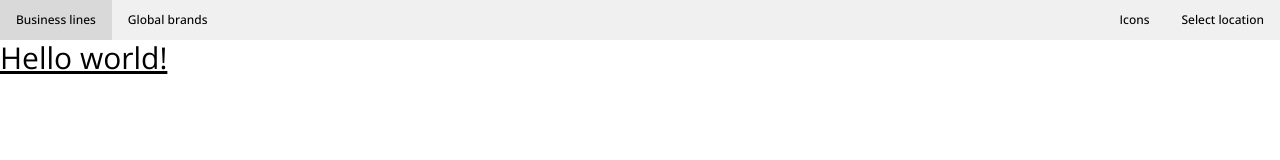
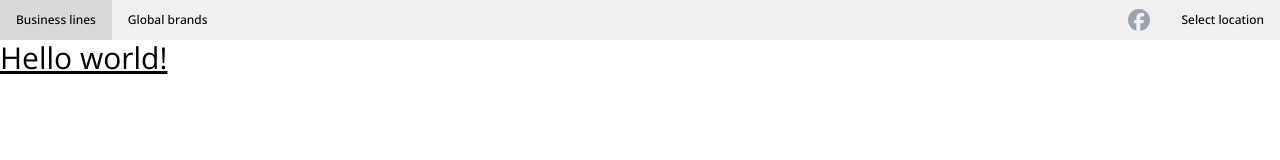
Before and after one commit to ElJefe111944/Esso-Clone, a Vue app: page / in a window 1280 px wide. Shown: the top 160 px of the page. Built offline with nearby package versions, Linux system fonts and the light colour scheme.

Commit message:
Facebook icon added

```diff
--- a/package.json
+++ b/package.json
@@ -9,6 +9,8 @@
     "preview": "vite preview"
   },
   "dependencies": {
+    "bootstrap": "^5.3.3",
+    "bootstrap-icons": "^1.11.3",
     "vue": "^3.4.21"
   },
   "devDependencies": {
--- a/src/components/TopNav.vue
+++ b/src/components/TopNav.vue
@@ -9,7 +9,9 @@
             <div class="flex text-xs">
                 <!-- desktop icons -->
                 <div class="hidden lg:flex items-center">
-                    <a class="pt-3 pb-3 px-4 font-medium hover:bg-hoverGray" href="#">Icons</a>
+                    <a class="pt-3 pb-3 px-4 font-medium hover:bg-hoverGray" href="#">
+                        <FacebookIcon />
+                    </a>
                 </div>
                 <!-- mobile icons -->
                 <div class="items-center lg:hidden">
@@ -28,5 +30,6 @@
 
 <script setup>
 import TopNavLink from '../ui/slots/TopNavLink.vue';
+import FacebookIcon from '../ui/icons/FacebookIcon.vue';
 
 </script>
--- /dev/null
+++ b/src/ui/icons/FacebookIcon.vue
@@ -0,0 +1,6 @@
+<template>
+    <svg xmlns="http://www.w3.org/2000/svg" class="fill-gray-400" viewBox="0 0 512 512" height="22" width="22">
+        <path
+            d="M512 256C512 114.6 397.4 0 256 0S0 114.6 0 256C0 376 82.7 476.8 194.2 504.5V334.2H141.4V256h52.8V222.3c0-87.1 39.4-127.5 125-127.5c16.2 0 44.2 3.2 55.7 6.4V172c-6-.6-16.5-1-29.6-1c-42 0-58.2 15.9-58.2 57.2V256h83.6l-14.4 78.2H287V510.1C413.8 494.8 512 386.9 512 256h0z" />
+    </svg>
+</template>
```
Also changed, not shown: 1 other file (tests, documents, lock files or other folders).
